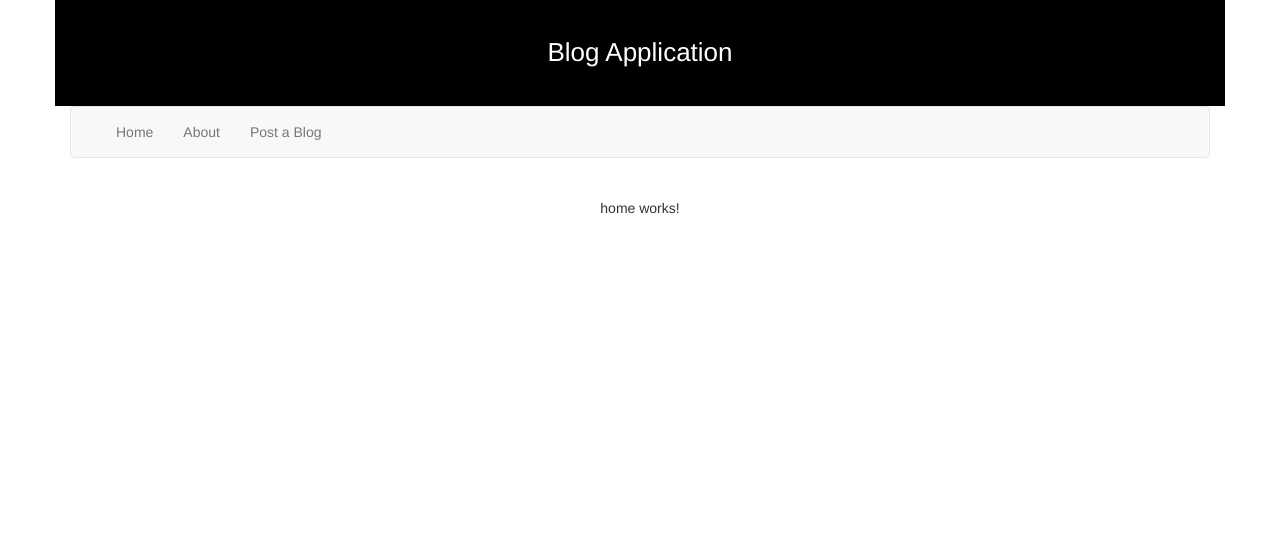
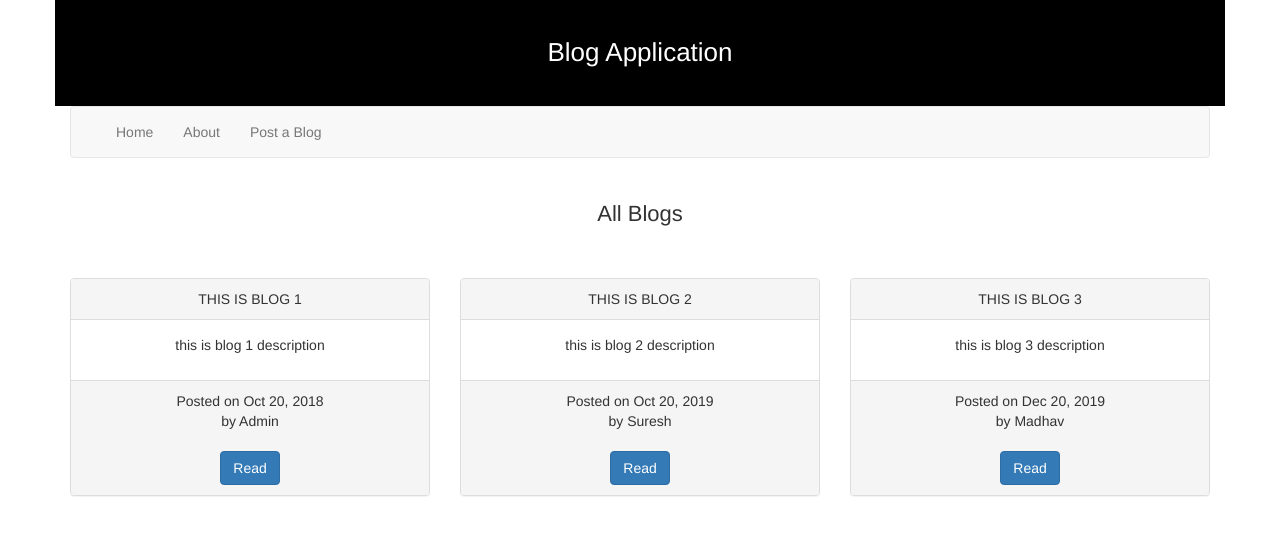
Before and after one commit to madhav1709/angular, an Angular app: page /home in a window 1280 px wide. Shown: the top 534 px of the page. Built offline with nearby package versions, Linux system fonts and the light colour scheme.

Commit message:
Updated home component

```diff
--- a/src/app/home/home.component.html
+++ b/src/app/home/home.component.html
@@ -1,3 +1,24 @@
-<p>
-    home works!
- </p>
+<div class="container" style="text-align: center;">
+  <div class="row" style="text-align: center;">
+    <div class="col-md-12" style="font-size: 22px;">All Blogs</div>
+    <br /><br /><br /><br />
+  </div>
+  <div class="row" style="text-align: center;">
+    <!--Iterative div starts here -->
+    <div *ngFor="let blog of allBlogs" class="col-md-4">
+      <div class="panel panel-default">
+        <div class="panel-heading">{{ blog.title | uppercase }}</div>
+        <div class="panel-body">
+          <p>{{ blog.description }}</p>
+        </div>
+        <div class="panel-footer">
+          Posted on {{ blog.created | date }}
+          <br />
+          by {{ blog.author }} <br /><br />
+          <a [routerLink]="['/blog', blog.blogId]" class="btn btn-primary">Read</a>
+        </div>
+      </div>
+      <br />
+    </div>
+  </div>
+</div>
--- a/src/app/home/home.component.ts
+++ b/src/app/home/home.component.ts
@@ -6,10 +6,48 @@ import { Component, OnInit } from '@angular/core';
   styleUrls: ['./home.component.css']
 })
 export class HomeComponent implements OnInit {
+  public allBlogs = [
+    {
+      blogId: '1',
+      lastModified: '2018-10-20T12:20:47.854Z',
+      created: '2018-10-20T12:20:47.854Z',
+      tags: [],
+      author: 'Admin',
+      category: 'comedy',
+      isPublished: true,
+      views: 0,
+      bodyHTML: 'this is blog body',
+      description: 'this is blog 1 description',
+      title: 'This is blog 1'
+    },
+    {
+      blogId: '2',
+      lastModified: '2019-10-20T12:20:47.854Z',
+      created: '2019-10-20T12:20:47.854Z',
+      tags: [],
+      author: 'Suresh',
+      category: 'Thriller',
+      isPublished: true,
+      views: 0,
+      bodyHTML: 'this is blog body',
+      description: 'this is blog 2 description',
+      title: 'This is blog 2'
+    },
+    {
+      blogId: '3',
+      lastModified: '2019-12-20T12:20:47.854Z',
+      created: '2019-12-20T12:20:47.854Z',
+      tags: [],
+      author: 'Madhav',
+      category: 'Drama',
+      isPublished: true,
+      views: 0,
+      bodyHTML: 'this is blog body',
+      description: 'this is blog 3 description',
+      title: 'This is blog 3'
+    }
+  ];
+  constructor() {}
 
-  constructor() { }
-
-  ngOnInit(): void {
-  }
-
+  ngOnInit(): void {}
 }
```
